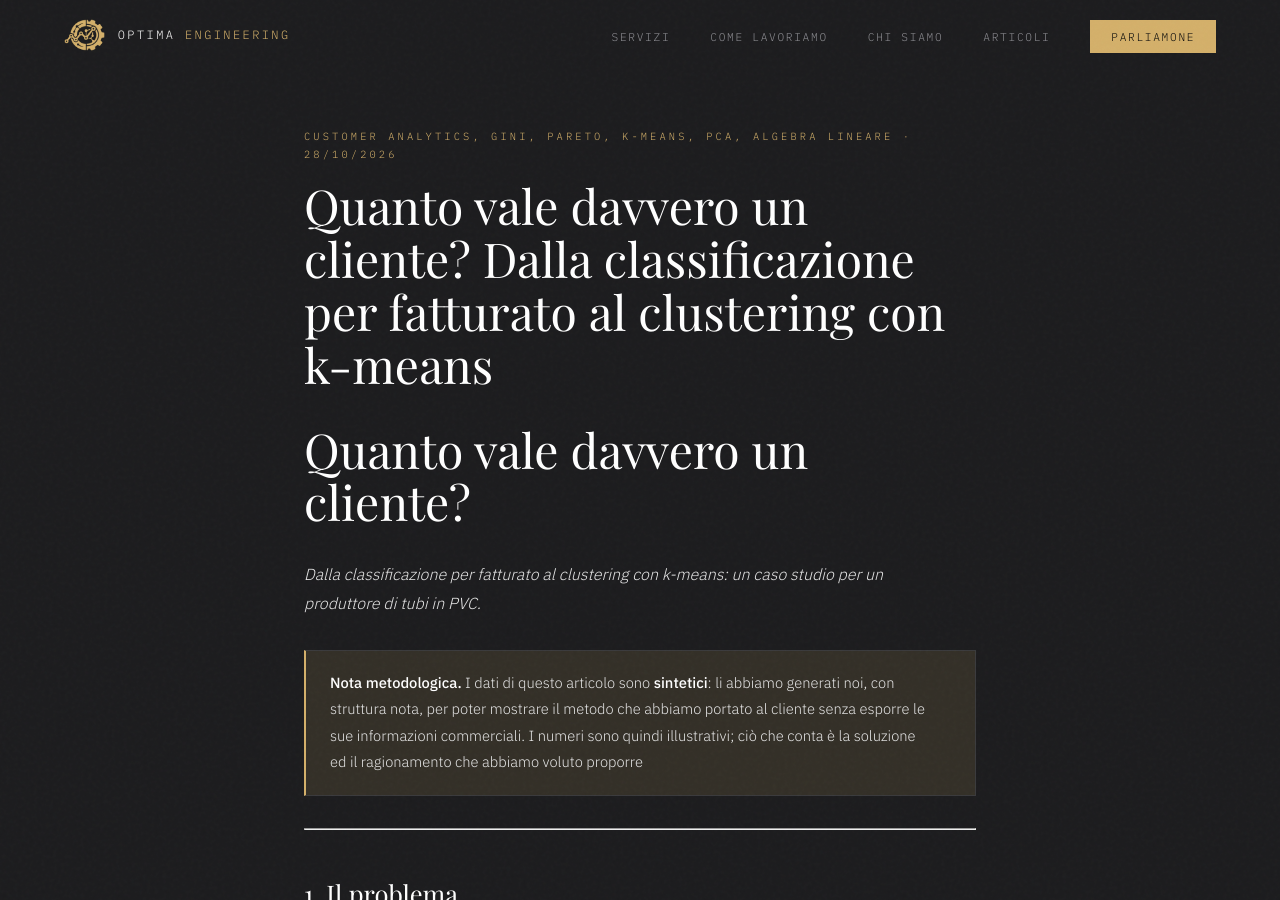
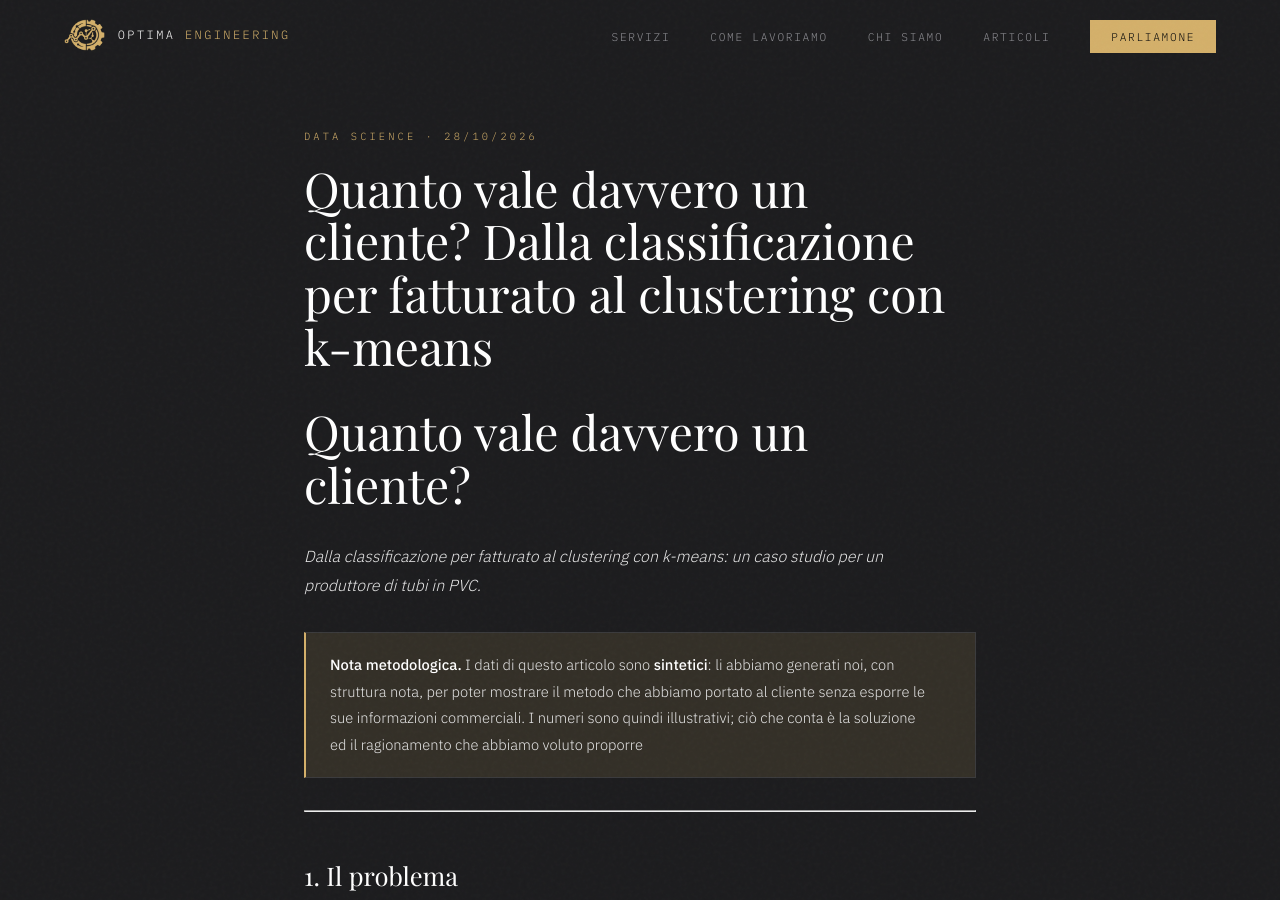
Before and after one commit to edoardo2496/optima_engineering, a Jekyll site: the page built from _posts/2026-10-28-analisi-clienti-pvc.md, in a window 1280 px wide and 900 px high. Built offline with Jekyll 4.4.1, drawn with Linux system fonts in a browser that asks for light colours; some web fonts are replaced; our own code applies the rules of GitHub Pages for plain Markdown files.

Commit message:
Change post category to 'Data Science'
Updated the category of the blog post to 'Data Science'.

```diff
--- a/_posts/2026-10-28-analisi-clienti-pvc.md
+++ b/_posts/2026-10-28-analisi-clienti-pvc.md
@@ -1,7 +1,7 @@
 ---
 type: post
 title: "Quanto vale davvero un cliente? Dalla classificazione per fatturato al clustering con k-means"
-categoria: Customer Analytics, Gini, Pareto, k-means, PCA, algebra lineare
+categoria: Data Science
 ---
 # Quanto vale davvero un cliente?
 
```
